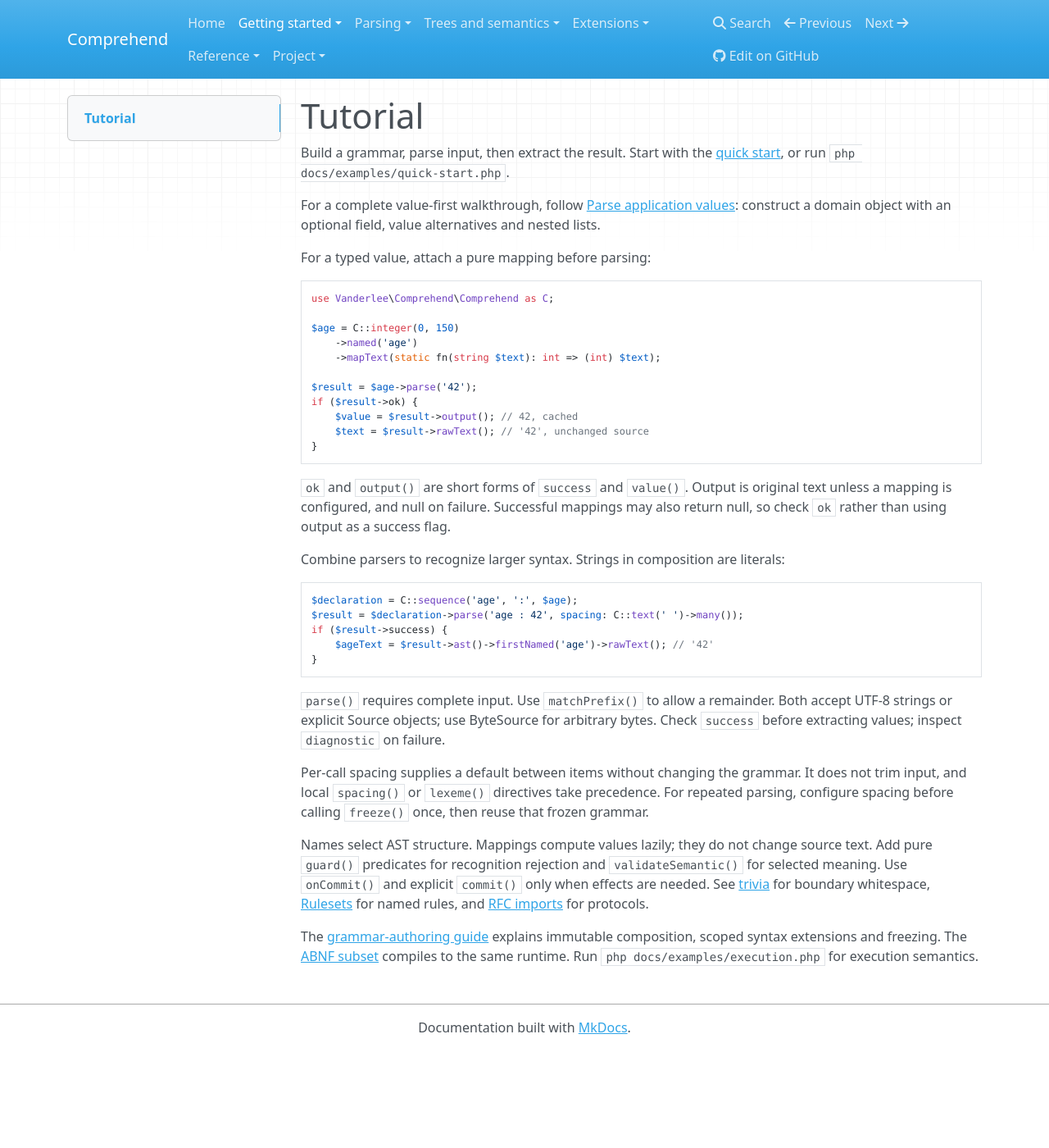
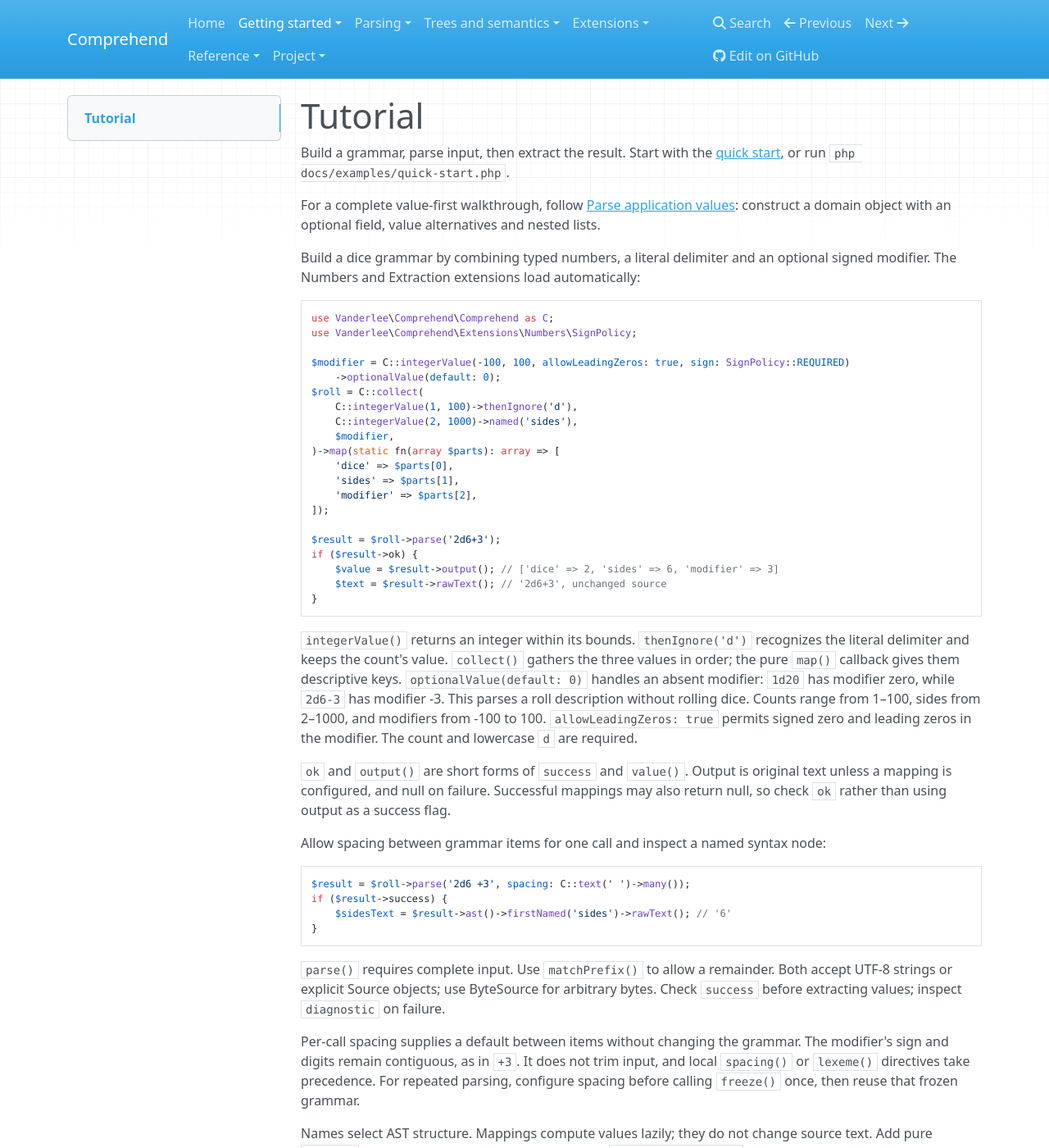
Before and after one commit to vanderlee/Comprehend, an MkDocs documentation site: the page built from docs/tutorial.md, in a window 1280 px wide and 1400 px high. Shown: the whole window at 82% size. Built offline with MkDocs 1.6.1, drawn with Linux system fonts in a browser that asks for light colours; nearby versions of some CDN libraries.

Commit message:
Dice example for docs

```diff
--- a/docs/tutorial.md
+++ b/docs/tutorial.md
@@ -7,33 +7,51 @@ Build a grammar, parse input, then extract the result. Start with the
 For a complete value-first walkthrough, follow [Parse application values](application-values.md):
 construct a domain object with an optional field, value alternatives and nested lists.
 
-For a typed value, attach a pure mapping before parsing:
+Build a dice grammar by combining typed numbers, a literal delimiter and an
+optional signed modifier. The Numbers and Extraction extensions load automatically:
 
 ~~~php
 use Vanderlee\Comprehend\Comprehend as C;
+use Vanderlee\Comprehend\Extensions\Numbers\SignPolicy;
 
-$age = C::integer(0, 150)
-    ->named('age')
-    ->mapText(static fn(string $text): int => (int) $text);
+$modifier = C::integerValue(-100, 100, allowLeadingZeros: true, sign: SignPolicy::REQUIRED)
+    ->optionalValue(default: 0);
+$roll = C::collect(
+    C::integerValue(1, 100)->thenIgnore('d'),
+    C::integerValue(2, 1000)->named('sides'),
+    $modifier,
+)->map(static fn(array $parts): array => [
+    'dice' => $parts[0],
+    'sides' => $parts[1],
+    'modifier' => $parts[2],
+]);
 
-$result = $age->parse('42');
+$result = $roll->parse('2d6+3');
 if ($result->ok) {
-    $value = $result->output(); // 42, cached
-    $text = $result->rawText(); // '42', unchanged source
+    $value = $result->output(); // ['dice' => 2, 'sides' => 6, 'modifier' => 3]
+    $text = $result->rawText(); // '2d6+3', unchanged source
 }
 ~~~
+
+`integerValue()` returns an integer within its bounds. `thenIgnore('d')`
+recognizes the literal delimiter and keeps the count's value. `collect()` gathers
+the three values in order; the pure `map()` callback gives them descriptive keys.
+`optionalValue(default: 0)` handles an absent modifier: `1d20` has modifier zero,
+while `2d6-3` has modifier -3. This parses a roll description without rolling dice.
+Counts range from 1–100, sides from 2–1000, and modifiers from -100 to 100.
+`allowLeadingZeros: true` permits signed zero and leading zeros in the modifier.
+The count and lowercase `d` are required.
 
 `ok` and `output()` are short forms of `success` and `value()`. Output is original
 text unless a mapping is configured, and null on failure. Successful mappings may
 also return null, so check `ok` rather than using output as a success flag.
 
-Combine parsers to recognize larger syntax. Strings in composition are literals:
+Allow spacing between grammar items for one call and inspect a named syntax node:
 
 ~~~php
-$declaration = C::sequence('age', ':', $age);
-$result = $declaration->parse('age : 42', spacing: C::text(' ')->many());
+$result = $roll->parse('2d6 +3', spacing: C::text(' ')->many());
 if ($result->success) {
-    $ageText = $result->ast()->firstNamed('age')->rawText(); // '42'
+    $sidesText = $result->ast()->firstNamed('sides')->rawText(); // '6'
 }
 ~~~
 
@@ -43,6 +61,7 @@ for arbitrary bytes. Check `success` before extracting values; inspect
 `diagnostic` on failure.
 
 Per-call spacing supplies a default between items without changing the grammar.
+The modifier's sign and digits remain contiguous, as in `+3`.
 It does not trim input, and local `spacing()` or `lexeme()`
 directives take precedence. For repeated parsing, configure spacing before calling
 `freeze()` once, then reuse that frozen grammar.
```
Also changed, not shown: README.md (+28 -13 lines), docs/index.md (+26 -8 lines), 1 other file.
